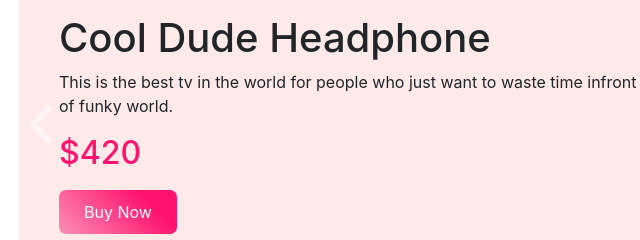
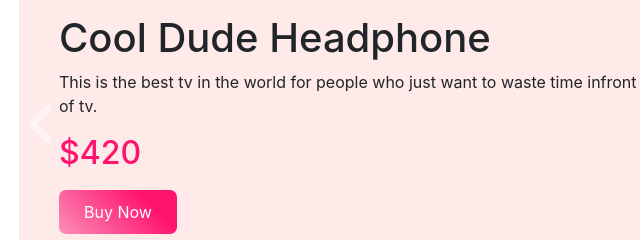
Before and after one commit to jobayer11/panda-commerce, a plain HTML site: page index.html in a window 1280 px wide. Both pictures are taken after a click on the link "Shoes". Shown: the part 217-457 px from the top of the page, 66-706 px from the left. Drawn offline with Linux system fonts and the light colour scheme; a script that the page names is missing.

Commit message:
Update index.html

```diff
--- a/index.html
+++ b/index.html
@@ -74,7 +74,7 @@
               <div class="col-md-7">
                 <div class="s_t_content">
                   <h1>Cool Dude Headphone</h1>
-                  <p>This is the best tv in the world for people who just want to waste time infront of funky world.</p>
+                  <p>This is the best tv in the world for people who just want to waste time infront of tv.</p>
                   <h2>$420</h2>
                   <button type="button" class="btn b_button">Buy Now</button>
                 </div>
@@ -93,7 +93,7 @@
               <div class="col-md-7">
                 <div class="s_t_content">
                   <h1>X-Box for your living room</h1>
-                  <p>This is the best tv in the world for people who just want to waste time infront of fake sports.</p>
+                  <p>This is the best tv in the world for people who just want to waste time infront of tv.</p>
                   <h2>$1500</h2>
                   <button type="button" class="btn b_button">Buy Now</button>
                 </div>
```
